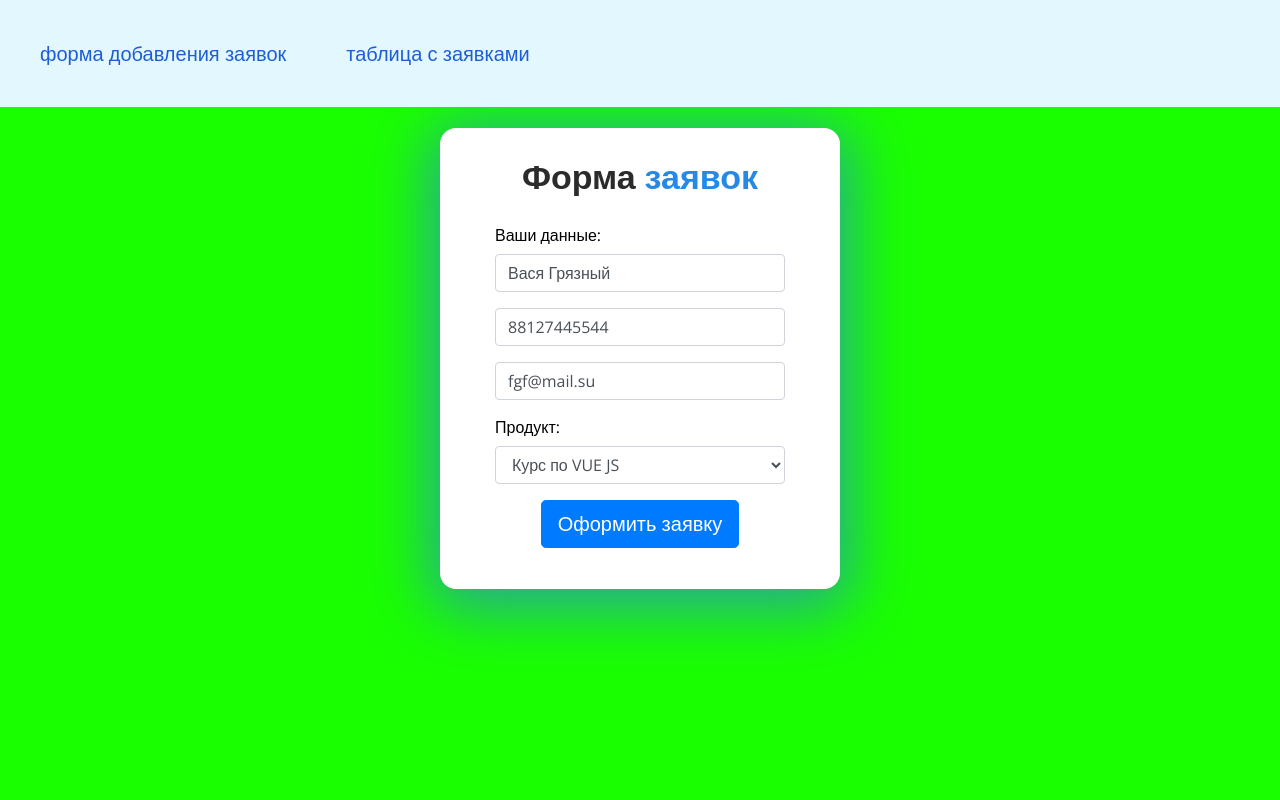
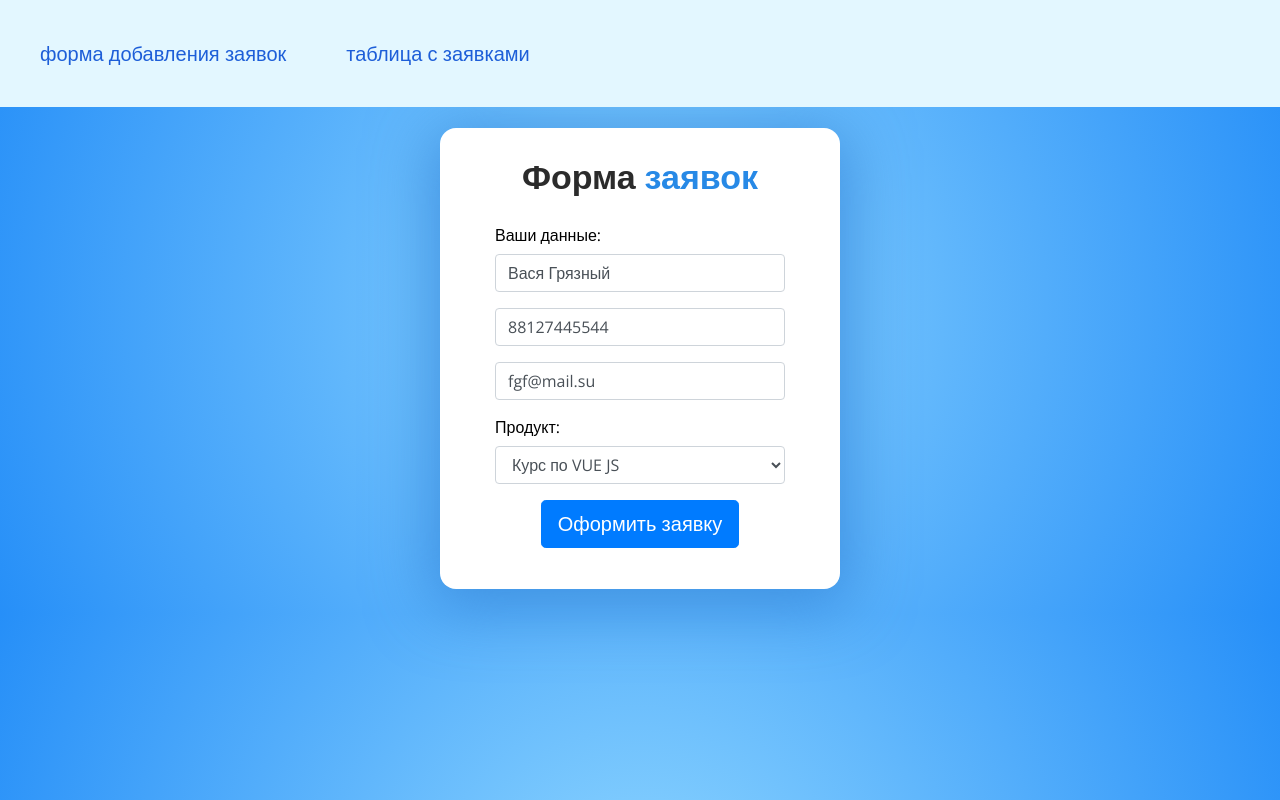
Before and after one commit to SergeyM2009/next-crm, a Next.js app: page / in a window 1280 px wide. Built offline with nearby package versions, Linux system fonts and the light colour scheme.

Commit message:
разное

```diff
--- a/src/assets/sass/mixins.scss
+++ b/src/assets/sass/mixins.scss
@@ -110,6 +110,5 @@
 //     --blue: #0d11e2;
 //     --grey: #f5f5f585;
 //   }
-$blue:rgb(26, 255, 0);
-// $blue:radial-gradient(circle, #8dd5ff 0, #268ff8 100%);
+$blue:radial-gradient(circle, #8dd5ff 0, #268ff8 100%);
 $grey:#f5f5f585;
--- a/src/components/navigation.module.scss
+++ b/src/components/navigation.module.scss
@@ -16,14 +16,14 @@
 
 .project__nav__links__wrapper{
     display: flex;
-       flex-wrap: wrap;
+      //  flex-wrap: wrap;
     justify-content: flex-start;
     column-gap: 60px;
     row-gap: 15px;
-      // @include mediaTablet580() {
-      //   flex-direction: column;
-      //   align-items: flex-end;
-      // }
+      @include mediaTablet580() {
+        flex-direction: column;
+        align-items: flex-end;
+      }
 }
 .links {
     color: rgb(29 94 216);
--- a/src/pages/HomePage/HomePage.module.scss
+++ b/src/pages/HomePage/HomePage.module.scss
@@ -1,10 +1,7 @@
 @import "./../../assets/sass/mixins.scss";
-// .wrapper {
-//     background: $blue;
-//     width: 100%;
-//     height: 100%;
-//     // padding: 24px;
-// }
+.wrapper {
+   margin: 25px;
+}
 .main {
   display: flex;
   flex-direction: column;
--- a/src/pages/TablePage/TablePage.jsx
+++ b/src/pages/TablePage/TablePage.jsx
@@ -96,7 +96,7 @@ useEffect (() => {
 <div className={`${classes.total} ${isMediaQuery  && classes.total__small}`} style={{marginTop:height + 25}}>
 
 <LeftPanel ref={ref}/>
-{handleLeftPanel && <button onClick={() => panelControl()} className= {classes.filterbtn}>Фильтр</button>}
+{handleLeftPanel && <button onClick={() => panelControl()} className= {classes.filterbtn} style={{marginTop:height + 110}} >Фильтр</button>}
 
 		  {/* // Таблица  */}
 		<RightPanel />
```
Also changed, not shown: src/pages/TablePage/tablePage.module.scss (+7 -7 lines).
